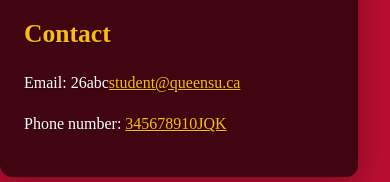
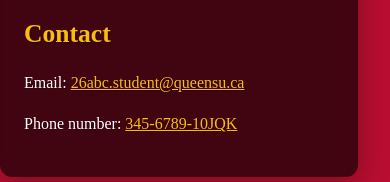
Before and after one commit to BIGBIDAN/Queens-Student-Page, a plain HTML site: page index.html in a window 390 px wide. Shown: the part 1030-1212 px from the top of the page. Drawn offline with Linux system fonts and the light colour scheme.

Commit message:
Update contact email and format phone number

```diff
--- a/index.html
+++ b/index.html
@@ -38,8 +38,8 @@
 
       <!-- ====== CONTACT (update your links) ====== -->
       <h2>Contact</h2>
-      <p>Email: 26abc<a href="mailto:student@queensu.ca">student@queensu.ca</a></p>
-      <p>Phone number: <a href="#">345678910JQK</a></p>
+      <p>Email: <a href="mailto:student@queensu.ca">26abc.student@queensu.ca</a></p>
+      <p>Phone number: <a href="#">345-6789-10JQK</a></p>
     </main>
   </body>
 </html>
```
